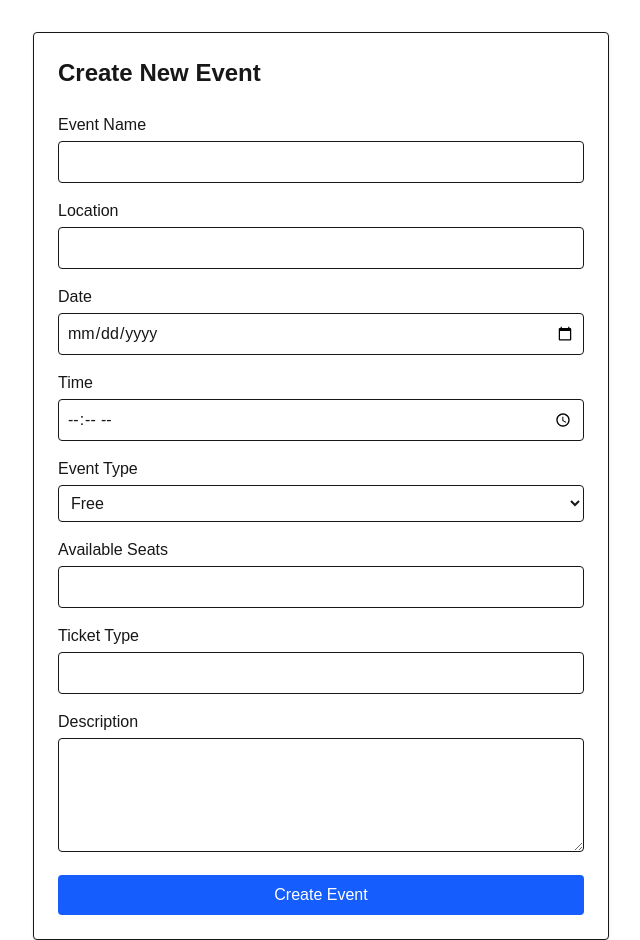
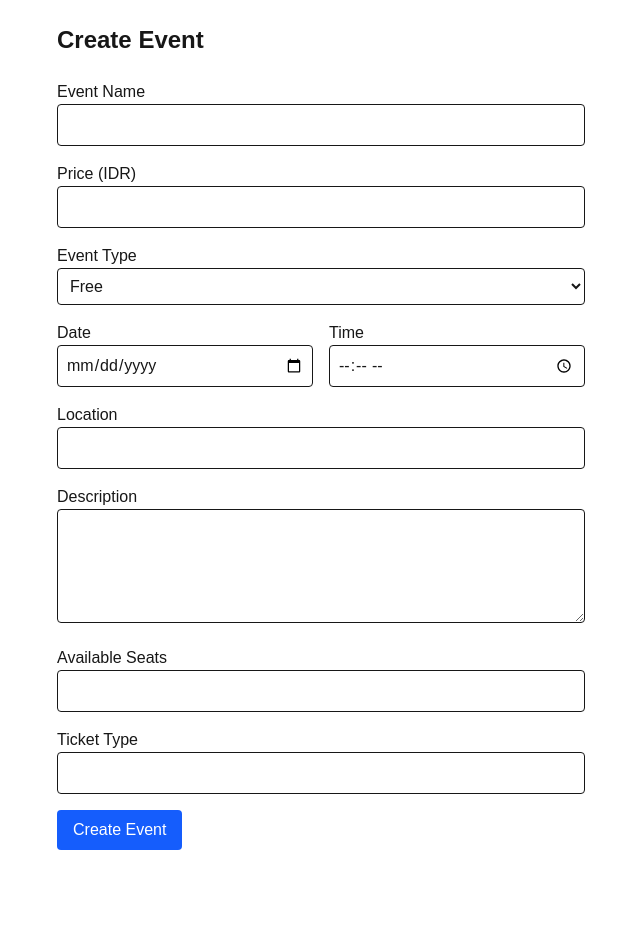
Before and after one commit to Fadhlannnn/event-management, a Next.js app: page /events/create in a window 1280 px wide. Shown: the whole page, without its empty margins (319-959 px from the left). After the commit the page ends 874 px from the top, so only its background shows below. Built offline with nearby package versions, Linux system fonts and the light colour scheme.

Commit message:
Feat: Create Event form with all required fields

```diff
--- a/src/app/events/create/page.tsx
+++ b/src/app/events/create/page.tsx
@@ -2,16 +2,16 @@
 import { useState } from "react";
 
 export default function CreateEventPage() {
-  const [form, setForm] = useState({
+  const [formData, setFormData] = useState({
     name: "",
-    location: "",
+    price: "",
     date: "",
     time: "",
-    price: "",
-    type: "free",
+    location: "",
     description: "",
-    availableSeats: "",
+    seats: "",
     ticketType: "",
+    type: "free", // default: free
   });
 
   const handleChange = (
@@ -19,147 +19,177 @@ export default function CreateEventPage() {
       HTMLInputElement | HTMLSelectElement | HTMLTextAreaElement
     >
   ) => {
-    setForm({ ...form, [e.target.name]: e.target.value });
+    const { name, value } = e.target;
+    setFormData((prev) => ({
+      ...prev,
+      [name]: value,
+    }));
   };
 
   const handleSubmit = async (e: React.FormEvent) => {
     e.preventDefault();
 
-    const bodyData = {
-      ...form,
-      price: Number(form.price),
-      availableSeats: Number(form.availableSeats),
+    const formattedData = {
+      ...formData,
+      price: Number(formData.price),
+      seats: Number(formData.seats),
     };
 
-    const response = await fetch("http://localhost:4000/events", {
-      method: "POST",
-      headers: { "Content-Type": "application/json" },
-      body: JSON.stringify(bodyData),
-    });
+    try {
+      const res = await fetch("http://localhost:4000/events", {
+        method: "POST",
+        headers: {
+          "Content-Type": "application/json",
+        },
+        body: JSON.stringify(formattedData),
+      });
 
-    if (response.ok) {
-      alert("Event created!");
-    } else {
+      if (!res.ok) throw new Error("Failed to create event");
+
+      alert("Event created successfully!");
+      setFormData({
+        name: "",
+        price: "",
+        date: "",
+        time: "",
+        location: "",
+        description: "",
+        seats: "",
+        ticketType: "",
+        type: "free",
+      });
+    } catch (error) {
       alert("Failed to create event");
+      console.error(error);
     }
   };
 
   return (
-    <main className="max-w-xl mx-auto mt-8 p-6 border rounded shadow bg-white">
-      <h1 className="text-2xl font-bold mb-6">Create New Event</h1>
+    <main className="max-w-xl mx-auto p-6">
+      <h1 className="text-2xl font-bold mb-6">Create Event</h1>
       <form onSubmit={handleSubmit} className="space-y-4">
+        {/* Event Name */}
         <div>
-          <label className="block mb-1 font-medium">Event Name</label>
+          <label className="block font-medium">Event Name</label>
           <input
             type="text"
             name="name"
-            value={form.name}
+            value={formData.name}
             onChange={handleChange}
+            className="w-full border rounded p-2"
             required
-            className="w-full p-2 border rounded"
           />
         </div>
 
+        {/* Price */}
         <div>
-          <label className="block mb-1 font-medium">Location</label>
+          <label className="block font-medium">Price (IDR)</label>
           <input
-            type="text"
-            name="location"
-            value={form.location}
+            type="number"
+            name="price"
+            value={formData.price}
             onChange={handleChange}
-            required
-            className="w-full p-2 border rounded"
+            className="w-full border rounded p-2"
+            required={formData.type === "paid"}
+            disabled={formData.type === "free"}
           />
         </div>
 
+        {/* Type */}
         <div>
-          <label className="block mb-1 font-medium">Date</label>
-          <input
-            type="date"
-            name="date"
-            value={form.date}
-            onChange={handleChange}
-            required
-            className="w-full p-2 border rounded"
-          />
-        </div>
-
-        <div>
-          <label className="block mb-1 font-medium">Time</label>
-          <input
-            type="time"
-            name="time"
-            value={form.time}
-            onChange={handleChange}
-            required
-            className="w-full p-2 border rounded"
-          />
-        </div>
-
-        <div>
-          <label className="block mb-1 font-medium">Event Type</label>
+          <label className="block font-medium">Event Type</label>
           <select
             name="type"
-            value={form.type}
+            value={formData.type}
             onChange={handleChange}
-            className="w-full p-2 border rounded"
+            className="w-full border rounded p-2"
           >
             <option value="free">Free</option>
             <option value="paid">Paid</option>
           </select>
         </div>
 
-        {form.type === "paid" && (
+        {/* Date & Time */}
+        <div className="grid grid-cols-2 gap-4">
           <div>
-            <label className="block mb-1 font-medium">Price (IDR)</label>
+            <label className="block font-medium">Date</label>
             <input
-              type="number"
-              name="price"
-              value={form.price}
+              type="date"
+              name="date"
+              value={formData.date}
               onChange={handleChange}
+              className="w-full border rounded p-2"
               required
-              className="w-full p-2 border rounded"
             />
           </div>
-        )}
+          <div>
+            <label className="block font-medium">Time</label>
+            <input
+              type="time"
+              name="time"
+              value={formData.time}
+              onChange={handleChange}
+              className="w-full border rounded p-2"
+              required
+            />
+          </div>
+        </div>
 
+        {/* Location */}
         <div>
-          <label className="block mb-1 font-medium">Available Seats</label>
+          <label className="block font-medium">Location</label>
           <input
-            type="number"
-            name="availableSeats"
-            value={form.availableSeats}
+            type="text"
+            name="location"
+            value={formData.location}
             onChange={handleChange}
+            className="w-full border rounded p-2"
             required
-            className="w-full p-2 border rounded"
           />
         </div>
 
+        {/* Description */}
         <div>
-          <label className="block mb-1 font-medium">Ticket Type</label>
+          <label className="block font-medium">Description</label>
+          <textarea
+            name="description"
+            value={formData.description}
+            onChange={handleChange}
+            className="w-full border rounded p-2"
+            rows={4}
+            required
+          />
+        </div>
+
+        {/* Available Seats */}
+        <div>
+          <label className="block font-medium">Available Seats</label>
+          <input
+            type="number"
+            name="seats"
+            value={formData.seats}
+            onChange={handleChange}
+            className="w-full border rounded p-2"
+            required
+          />
+        </div>
+
+        {/* Ticket Type */}
+        <div>
+          <label className="block font-medium">Ticket Type</label>
           <input
             type="text"
             name="ticketType"
-            value={form.ticketType}
+            value={formData.ticketType}
             onChange={handleChange}
-            className="w-full p-2 border rounded"
+            className="w-full border rounded p-2"
           />
         </div>
 
-        <div>
-          <label className="block mb-1 font-medium">Description</label>
-          <textarea
-            name="description"
-            value={form.description}
-            onChange={handleChange}
-            rows={4}
-            className="w-full p-2 border rounded"
-          />
-        </div>
-
+        {/* Submit Button */}
         <button
           type="submit"
-          className="w-full py-2 px-4 bg-blue-600 text-white rounded hover:bg-blue-700"
+          className="bg-blue-600 text-white px-4 py-2 rounded hover:bg-blue-700"
         >
           Create Event
         </button>
```
